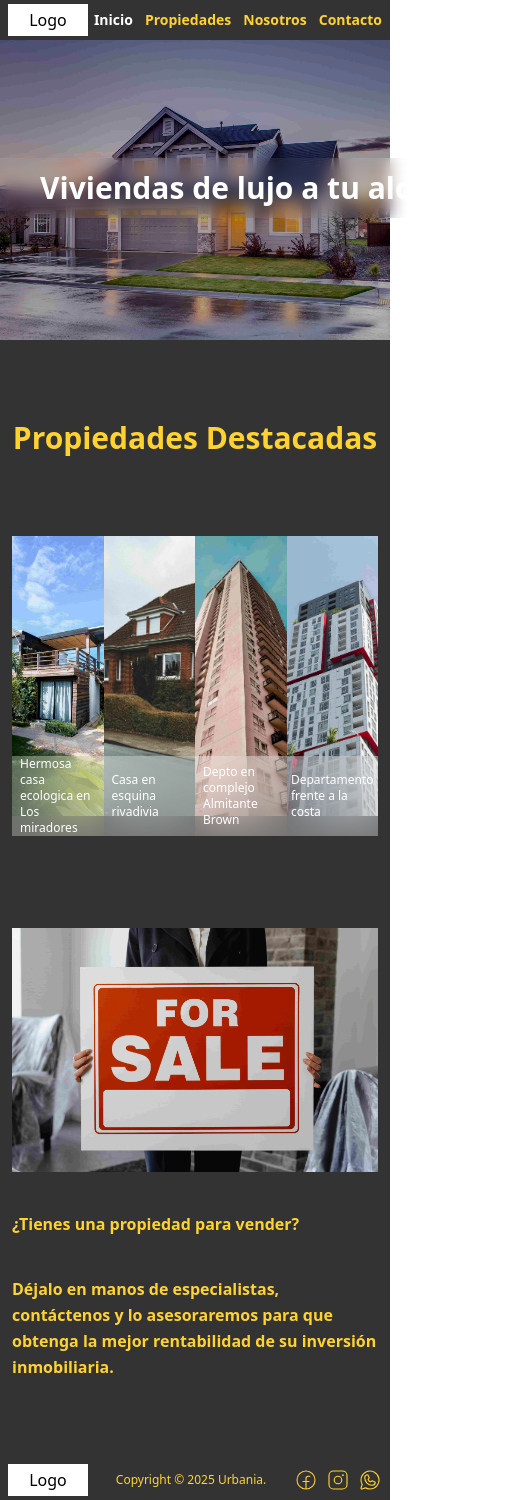
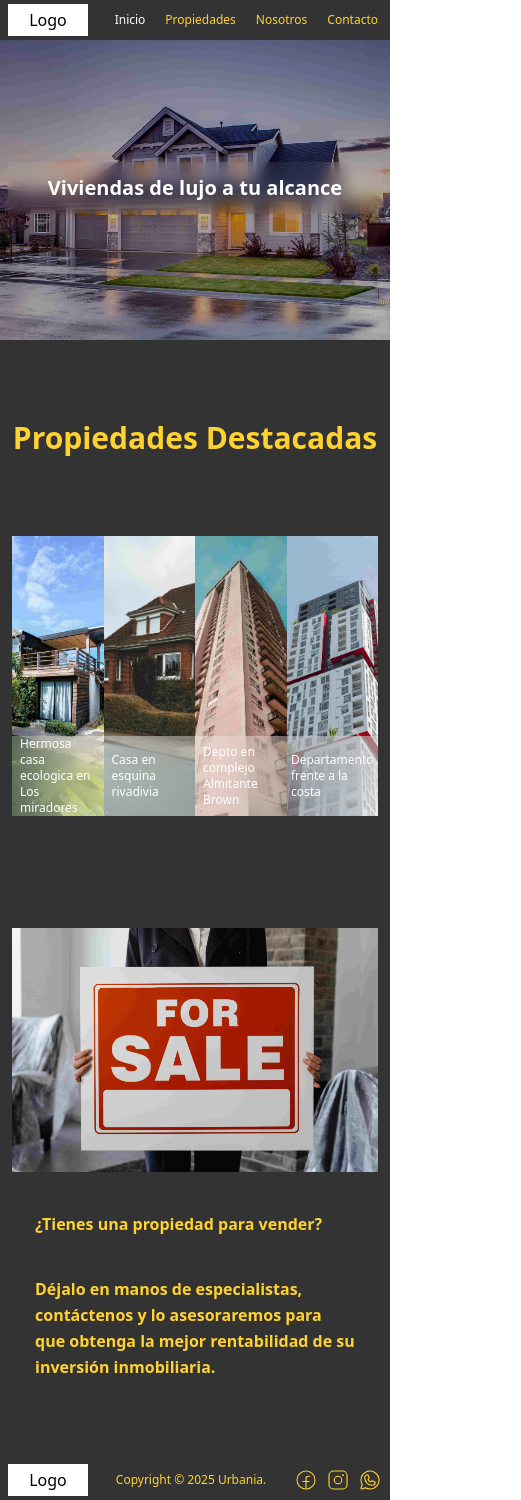
Before and after one commit to No-Country-simulation/s21-14-n-webapp, a React (Vite) app in the folder client/: page / in a window 390 px wide. Shown: the whole page, 521 px wide, since content can reach past the window. Built offline with nearby package versions, Linux system fonts and the light colour scheme.

Commit message:
se mejoro el rendimiento utilizando consumo de datos estaticos nuevos, se mejoro el diseño responsive y se adapto la animacion para el diseño responsive

```diff
--- a/client/package.json
+++ b/client/package.json
@@ -12,6 +12,7 @@
   "dependencies": {
     "@tailwindcss/vite": "^4.0.6",
     "motion": "^12.4.4",
+    "prop-types": "^15.8.1",
     "react": "^19.0.0",
     "react-dom": "^19.0.0",
     "react-icons": "^5.4.0",
--- a/client/src/components/Home/Banner.jsx
+++ b/client/src/components/Home/Banner.jsx
@@ -1,4 +1,5 @@
 import React from 'react';
+import PropTypes from 'prop-types';
 import { motion } from "motion/react"
 
 
@@ -24,6 +25,10 @@ const AnimatedText = ({ text }) => {
     );
 };
 
+AnimatedText.propTypes = {
+    text: PropTypes.string.isRequired,
+};
+
 export const Banner = () => {
     return (
         <motion.header
@@ -44,7 +49,7 @@ export const Banner = () => {
                 animate={{ opacity: 1, y: 0 }}
                 transition={{ delay: 0.5, duration: 0.8, ease: 'easeOut' }}
             >
-                <h1 className='text-3xl lg:text-7xl text-white z-10 font-bold mb-1 lg:mb-8 bg-white/5 backdrop-blur-sm px-10 py-3'>
+                <h1 className='text-xl lg:text-7xl text-white z-10 font-bold mb-1 lg:mb-8 bg-white/5 backdrop-blur-sm px-10 py-3'>
                     <AnimatedText text="Viviendas de lujo a tu alcance" />
                 </h1>
             </motion.div>
--- a/client/src/components/Home/FeaturedProperties.jsx
+++ b/client/src/components/Home/FeaturedProperties.jsx
@@ -1,7 +1,7 @@
 import React, { useState } from 'react';
 import { motion } from "motion/react"
 
-export const FeaturedProperties = () => {
+export default function FeaturedProperties() {
     const [hovered, setHovered] = useState(null);
 
     const featurePropeties = [
@@ -17,6 +17,37 @@ export const FeaturedProperties = () => {
         'Depto en complejo Almitante Brown',
         'Departamento frente a la costa'
     ];
+
+    const infoProperties = [
+    {
+        "precio": 245000,
+        "direccion" : "Direccion 123",
+        "m2": 500,
+        "tipo": "Casa",
+        "descripcion": "Casa grande en esquina que linda con una calle importante de la ciudad"
+    },
+    {
+        "precio": 500000,
+        "direccion" : "direccion 456",
+        "m2": 400,
+        "tipo": "Casa",
+        "descripcion": "Casa hubicada estrategicamente en pleno centro de la ciudad"
+    },
+    {
+        "precio": 452447,
+        "direccion" : "direccion 789",
+        "m2": 300,
+        "tipo": "apartamento",
+        "descripcion": "Apartamento en pleno centro a 2 cuadras de la costa"
+    },
+    {
+        "precio": 1000000,
+        "direccion" : "direccion 101112",
+        "m2": 200,
+        "tipo": "apartamento",
+        "descripcion": "Apartamento en zona de barrios privados a estrenar"
+    },
+    ]
 
     const transition = {
         duration: 0.7,
@@ -35,9 +66,9 @@ export const FeaturedProperties = () => {
 
                     return (
                         <motion.div
+                            className='flex justify-center items-center relative'
                             key={index}
                             style={{ opacity: hovered === null ? 1 : hovered === index ? 1 : 0.05 }}
-                            className='flex justify-center items-center relative'
                             whileHover={{ scale: 1.1, filter: "brightness(1.2)" }}
                             transition={transition}
                             onMouseEnter={() => setHovered(index)}
@@ -46,15 +77,15 @@ export const FeaturedProperties = () => {
 
                             {/*imagen de la propiedad */}
                             <motion.img
+                                className='w-96 h-70 xl:h-full xl:w-[500px] object-cover  cursor-pointer'
                                 src={image}
                                 alt=""
-                                className='w-96 h-70 xl:h-full xl:w-[500px] object-cover  cursor-pointer'
 
                             />
 
                             {/*titulo de la propiedad */}
                             <motion.div
-                                className='bg-white/30 backdrop-blur-xl h-20 xl:h-10 z-10 absolute p-2 xl:p-0 xl:text-3xl mt-[200px] lg:mt-[650px] text-white brightness-110 flex justify-center items-center w-full'
+                                className='bg-white/30 backdrop-blur-xl h-20 xl:h-10 z-10 absolute p-2 xl:p-0 xl:text-3xl mt-[160px] lg:mt-[650px] text-white brightness-110 flex justify-center items-center w-full'
                                 initial={{ y: 20, opacity: 1 }}
                                 animate={{
                                     y: hovered === index ? 0 : 20,
@@ -77,19 +108,31 @@ export const FeaturedProperties = () => {
                             {/* Div condicional */}
                             {hovered === index && (
                                 <motion.div
-                                    className={`bg-gray-950 h-[50%] ml-10 w-72 text-black p-4 space-y-6 absolute flex flex-col justify-center z-50  ${
-                                        isLastImage ? "left-20  -translate-x-full" : "right-20 translate-x-full"
+                                    className={`bg-gray-950 h-full lg:h-[50%] ml-10 lg:w-72 text-black p-4 space-y-6 absolute flex flex-col justify-center z-50 ${
+                                        isLastImage ? "-left-10 lg:left-20 -translate-x-full" : " right-1 lg:right-20 translate-x-full"
                                     }`}
                                     initial={{ opacity: 0, y: 20 }}
                                     animate={{ opacity: 1, y: 0 }}
                                     exit={{ opacity: 0, y: 20 }}
                                     transition={transition}
                                 >
-                                    <p className="text-xl font-semibold"> <span className='text-2xl text-amber-300 font-bold'>Precio:</span> $ 1.000.000</p>
-                                    <p className="text-xl font-semibold"><span className='text-2xl text-amber-300 font-bold'>Direccion:</span> los miradores</p>
-                                    <p className="text-xl font-semibold"><span className='text-2xl text-amber-300 font-bold'>km/4:</span> 500</p>
-                                    <p className="text-xl font-semibold"><span className='text-2xl text-amber-300 font-bold'>Tipo:</span> departamento</p>
-                                    <p className="text-xl font-semibold"><span className='text-2xl text-amber-300 font-bold'>Descripcion:</span> apartamento frente en pleno centro con vista al mar</p>
+                                    <div className='text-xs lg:text-xl flex flex-col gap-2 lg:gap-5   [&_span]:text-amber-300  font-semibold'>
+                                        <p>
+                                            <span>Precio:</span> ${infoProperties[index].precio.toLocaleString('es-ES')}
+                                        </p>
+                                        <p>
+                                            <span>Dirección:</span> {infoProperties[index].direccion}
+                                        </p>
+                                        <p>
+                                            <span>m²:</span> {infoProperties[index].m2}
+                                        </p>
+                                        <p>
+                                            <span>Tipo:</span> {infoProperties[index].tipo}
+                                        </p>
+                                        <p>
+                                            <span>Descripción:</span> {infoProperties[index].descripcion}
+                                        </p>
+                                    </div>
                                 </motion.div>
                             )}
                         </motion.div>
--- a/client/src/components/Home/ForSale.jsx
+++ b/client/src/components/Home/ForSale.jsx
@@ -18,14 +18,14 @@ export const ForSale = () => {
 
             {/* Contenedor de texto con animación */}
             <motion.div
-                className='xl:text-4xl xl:mr-48 xl:ml-52 font-semibold text-amber-300'
+                className='xl:text-4xl xl:mr-48 xl:ml-52 font-semibold text-amber-300 flex flex-col items-center justify-center'
                 initial={{ opacity: 0, x: 50 }}
                 whileInView={{ opacity: 1, x: 0 }}
                 transition={{ duration: 0.8, ease: "easeOut", delay: 0.2 }}
                 viewport={{ once: true, amount: 0.3 }}
             >
-                <h3 className='mb-10 xl:mb-32'>¿Tienes una propiedad para vender?</h3>
-                <p className='leading-relaxed'>
+                <h3 className='mb-10 xl:mb-32  w-80 lg:w-full'>¿Tienes una propiedad para vender?</h3>
+                <p className='leading-relaxed w-80 lg:w-full'>
                     Déjalo en manos de especialistas, contáctenos y lo asesoraremos para que obtenga la mejor rentabilidad de su inversión inmobiliaria.
                 </p>
             </motion.div>
--- a/client/src/components/Shared/NavBar.jsx
+++ b/client/src/components/Shared/NavBar.jsx
@@ -1,17 +1,31 @@
 import React from 'react'
 import { Logo } from './Logo'
+import { useState } from 'react'
 
 export const NavBar = () => {
+    const [active, setActive] = useState(0)
+    const items = ['Inicio', 'Propiedades', 'Nosotros', 'Contacto'];
+
+
+    const handleClickLi=(index)=>{
+        setActive(index)
+    }
+
     return (
         <nav className='w-full h-10 lg:h-20  flex justify-between items-center p-2 lg:px-20 bg-opacity-50 bg-[#333]'>
             <div>
                 <Logo/>
             </div>
-            <ul className='flex gap-3 lg:gap-10'>
-                <li className='text-sm text-white lg:text-xl font-semibold'>Inicio</li>
-                <li className='text-sm text-amber-300 lg:text-xl font-semibold'>Propiedades</li>
-                <li className='text-sm text-amber-300 lg:text-xl font-semibold'>Nosotros</li>
-                <li className='text-sm text-amber-300 lg:text-xl font-semibold'>Contacto</li>
+            <ul className="flex gap-3 lg:gap-10 [&_li]:active:scale-95 [&_li]:hover:scale-105 [&_li]:text-xs [&_li]:lg:text-xl [&_li]:cursor-pointer transform transition duration-150">
+                {items.map((item,index)=>(
+                    <li
+                        key={index}
+                        onClick={()=>handleClickLi(index)}
+                        className={`p-1 lg:p-3  ${active === index ? "text-white" : "text-amber-300" }`}
+                    >
+                        {item}
+                    </li>
+                ))}
             </ul>
         </nav>
     )
--- a/client/src/pages/Home.jsx
+++ b/client/src/pages/Home.jsx
@@ -1,7 +1,7 @@
 import React from 'react'
 import { Banner } from '../components/Home/Banner'
-import { FeaturedProperties } from '../components/Home/FeaturedProperties'
 import { ForSale } from '../components/Home/ForSale'
+const FeaturedProperties = React.lazy(() => import('../components/Home/FeaturedProperties'));
 
 
 const Home = () => {
```
Also changed, not shown: client/src/components/Shared/NavBar.css (added, +9 -0 lines), 1 other file (tests, documents, lock files or other folders). Lines whose indentation alone changed are shown as unchanged.
